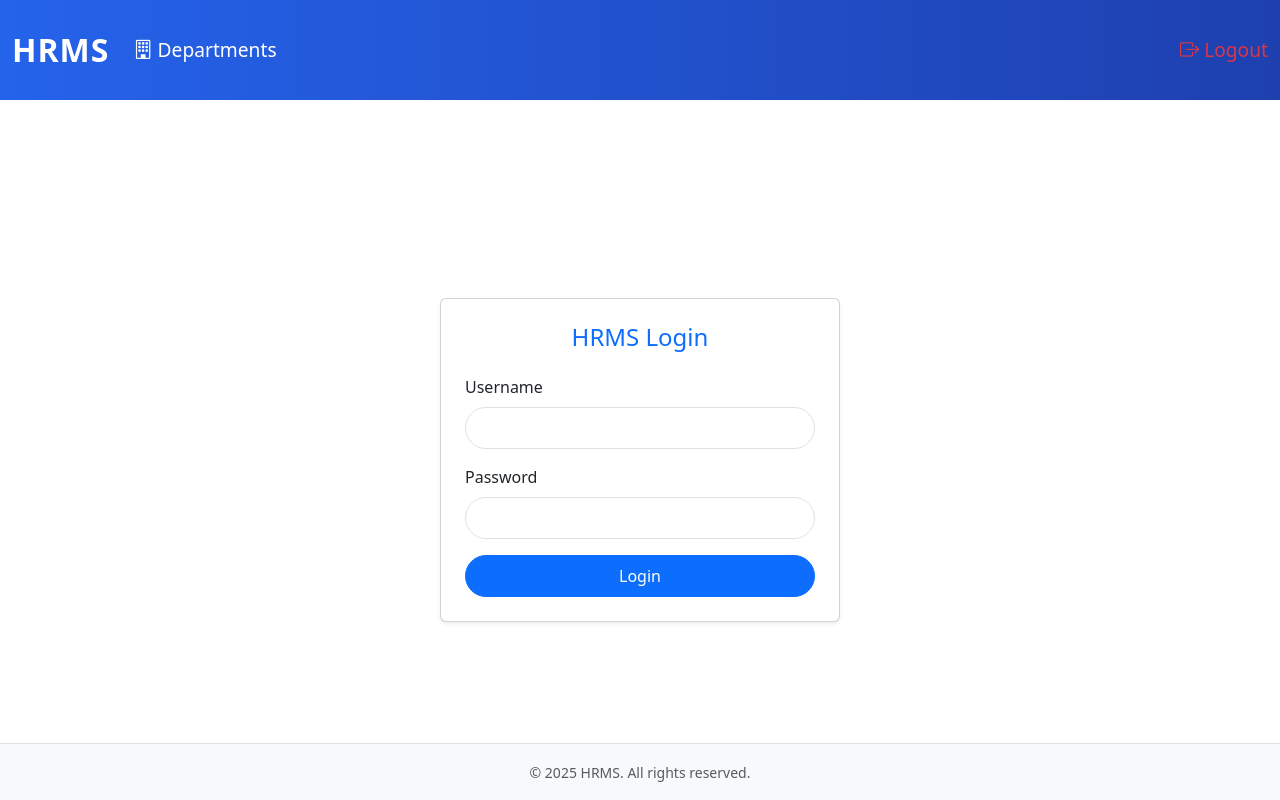
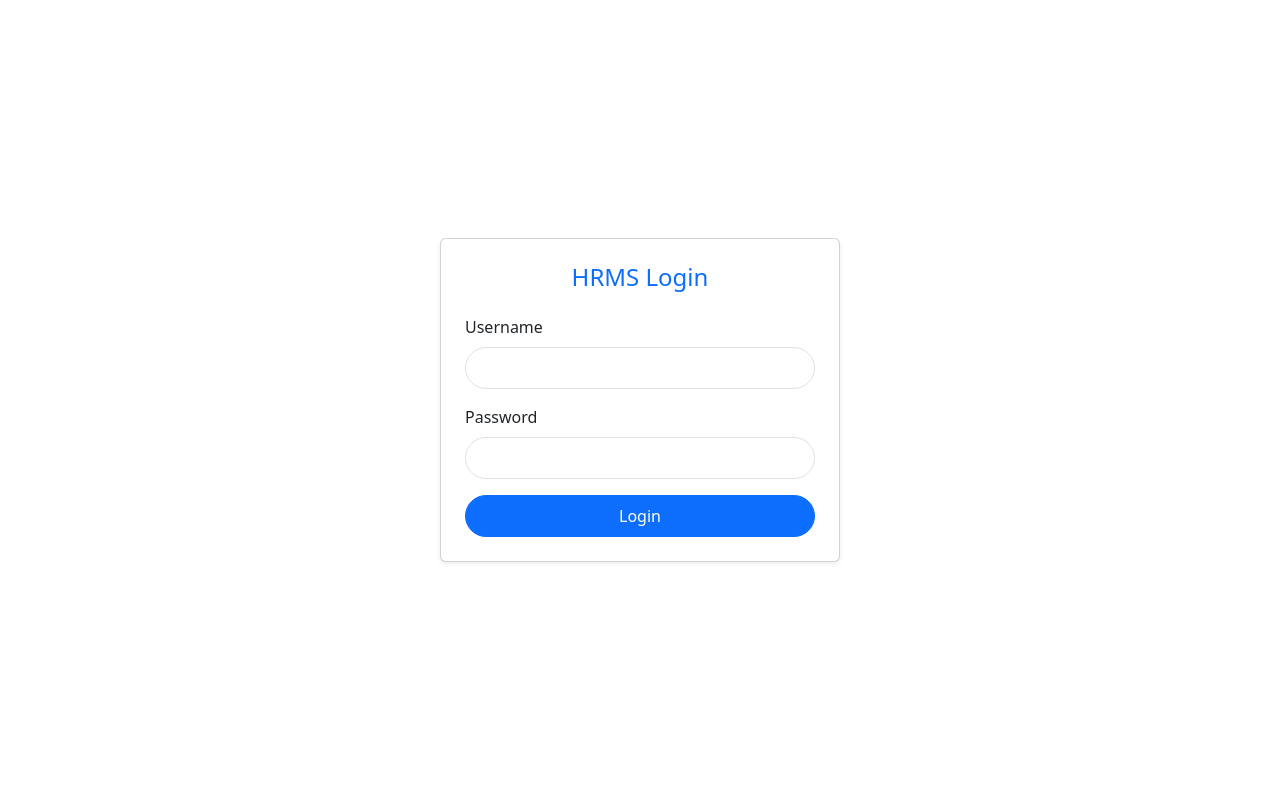
Before and after one commit to sawant8123/HRMS, a Django app: page /login/ in a window 1280 px wide. Run offline with Django 5.2, Linux system fonts and the light colour scheme.

Commit message:
Updated login validation and UI design

```diff
--- a/hrm_app/templates/hrm_app/login.html
+++ b/hrm_app/templates/hrm_app/login.html
@@ -1,23 +1,27 @@
-{% extends 'hrm_app/base.html' %}
-
-{% block content %}
+<!DOCTYPE html>
+<html lang="en">
+<head>
+  <meta charset="UTF-8">
+  <title>HRMS Login</title>
+  <meta name="viewport" content="width=device-width, initial-scale=1">
+  <link href="https://cdn.jsdelivr.net/npm/bootstrap@5.3.2/dist/css/bootstrap.min.css" rel="stylesheet">
+  <link href="https://cdn.jsdelivr.net/npm/bootstrap-icons@1.10.5/font/bootstrap-icons.css" rel="stylesheet">
   <style>
     .login-container {
       display: flex;
       align-items: center;
       justify-content: center;
-    min-height: 70vh;
+      min-height: 100vh;
     }
   </style>
-
+</head>
+<body>
   <div class="login-container">
     <div class="card shadow-sm p-4" style="width: 100%; max-width: 400px;">
       <h4 class="text-center mb-4 text-primary">HRMS Login</h4>
-
       {% if error %}
         <div class="alert alert-danger">{{ error }}</div>
       {% endif %}
-
       <form method="post">
         {% csrf_token %}
         <div class="mb-3">
@@ -34,4 +38,6 @@
       </form>
     </div>
   </div>
-{% endblock %}
+  <script src="https://cdn.jsdelivr.net/npm/bootstrap@5.3.2/dist/js/bootstrap.bundle.min.js"></script>
+</body>
+</html>
--- a/hrm_app/urls.py
+++ b/hrm_app/urls.py
@@ -3,9 +3,10 @@ from .views import custom_login_view
 from . import views
 
 urlpatterns = [
+    # Department URLs
     path('departments/', views.department_list, name='department_list'),
     path('departments/create/', views.department_create, name='department_create'),
-    path('departments/update/<int:pk>/', views.department_update, name='department_update'),
-    path('departments/delete/<int:pk>/', views.department_delete, name='department_delete'),
+    path('departments/<int:pk>/update/', views.department_update, name='department_update'),
+    path('departments/<int:pk>/delete/', views.department_delete, name='department_delete'),
     path('login/', custom_login_view, name='login'),
 ]
--- a/hrm_system/urls.py
+++ b/hrm_system/urls.py
@@ -20,9 +20,16 @@ from django.views.generic import RedirectView
 from django.contrib.auth import views as auth_views
 
 urlpatterns = [
-    path('admin/', admin.site.urls),
-    path('', RedirectView.as_view(url='/departments/')),  # redirect homepage
-    path('', include('hrm_app.urls')),
+    # Auth URLs
     path('login/', auth_views.LoginView.as_view(template_name='hrm_app/login.html'), name='login'),
     path('logout/', auth_views.LogoutView.as_view(next_page='login'), name='logout'),
+
+    # Admin URL
+    path('admin/', admin.site.urls),
+
+    # App URLs
+    path('', include('hrm_app.urls')),
+
+    # Redirect root to departments
+    path('', RedirectView.as_view(url='/departments/', permanent=False)),
 ]
```
Also changed, not shown: db.sqlite3. Lines whose indentation alone changed are shown as unchanged.
